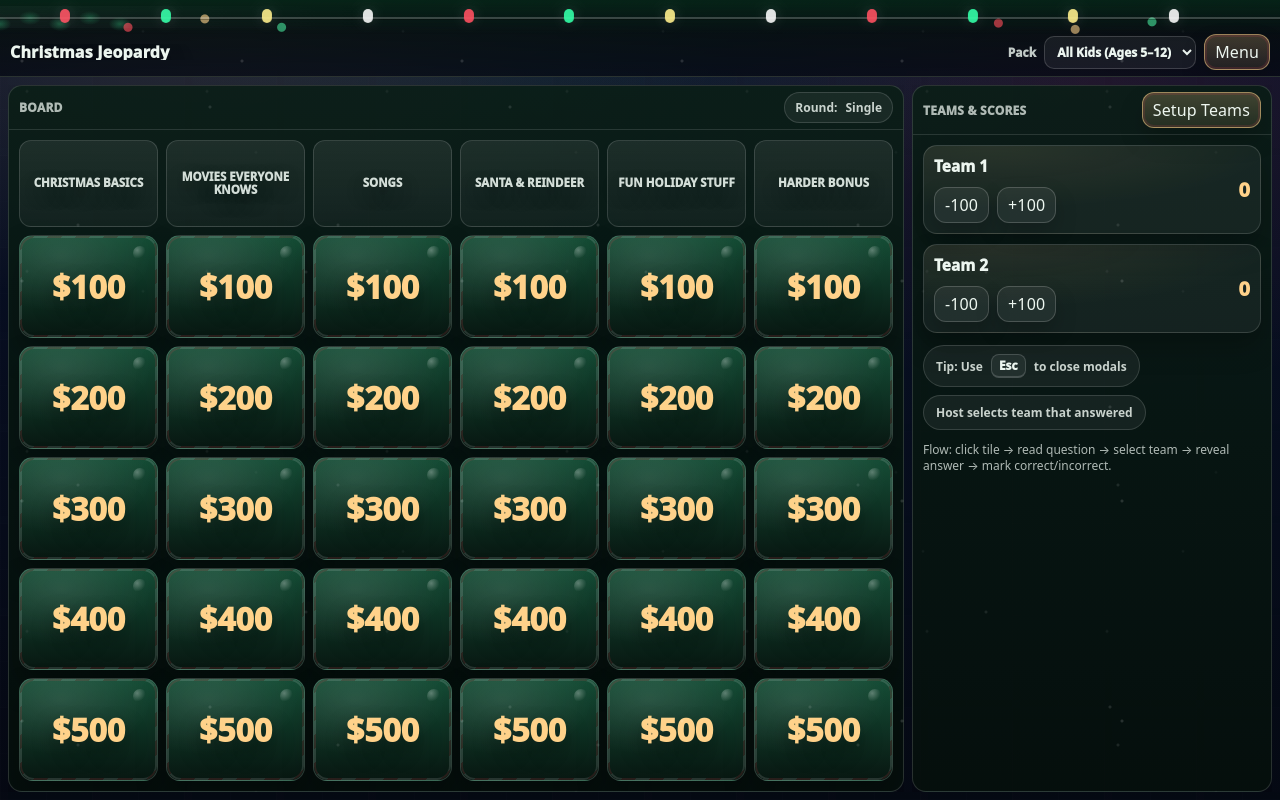
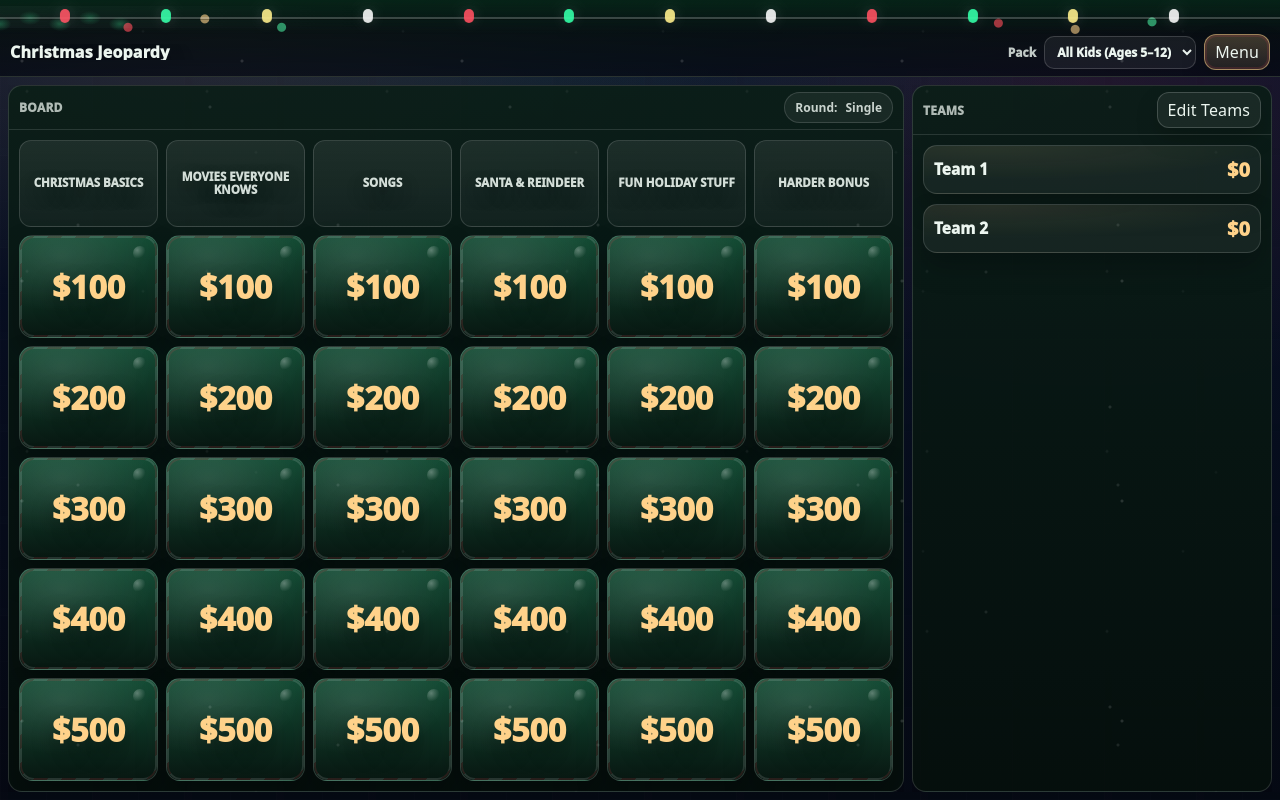
Before and after one commit to MLeys/jeopardy-christmas, a React (Vite) app: page / in a window 1280 px wide. Built offline with nearby package versions, Linux system fonts and the light colour scheme.

Commit message:
rem score adjust and just display team name

```diff
--- a/src/components/Scoreboard.jsx
+++ b/src/components/Scoreboard.jsx
@@ -1,46 +1,27 @@
 import React from "react";
 
 export default function Scoreboard(props) {
-  var teams = props.teams;
-  var onSetup = props.onSetup;
-  var onAdjust = props.onAdjust;
-
   return (
     <div className="card">
       <div className="cardHeader">
-        <h2>Teams & Scores</h2>
-        <button className="btnPrimary" onClick={onSetup}>
-          Setup Teams
-        </button>
+        <h2>Teams</h2>
+        <button onClick={props.onSetup}>Edit Teams</button>
       </div>
 
       <div className="cardBody">
-        <div className="scores">
-          {teams.map(function (t, idx) {
+        <div className="scores scoresTV">
+          {props.teams.map(function (team, idx) {
             return (
-              <div className="teamRow" key={"team-" + idx}>
-                <div>
-                  <div className="teamName">{t.name}</div>
-                  <div className="miniRow">
-                    <button onClick={function () { onAdjust(idx, -100); }}>-100</button>
-                    <button onClick={function () { onAdjust(idx, +100); }}>+100</button>
-                  </div>
+              <div key={"team-" + idx} className="teamRow teamRowTV">
+                <div className="teamName teamNameTV">
+                  {team.name}
                 </div>
-                <div className="teamScore">{t.score}</div>
+                <div className="teamScore teamScoreTV">
+                  ${team.score}
+                </div>
               </div>
             );
           })}
-        </div>
-
-        <div className="miniRow" style={{ marginTop: 12 }}>
-          <span className="pill">
-            Tip: Use <span className="kbd">Esc</span> to close modals
-          </span>
-          <span className="pill">Host selects team that answered</span>
-        </div>
-
-        <div style={{ marginTop: 12 }} className="note">
-          Flow: click tile → read question → select team → reveal answer → mark correct/incorrect.
         </div>
       </div>
     </div>
```
